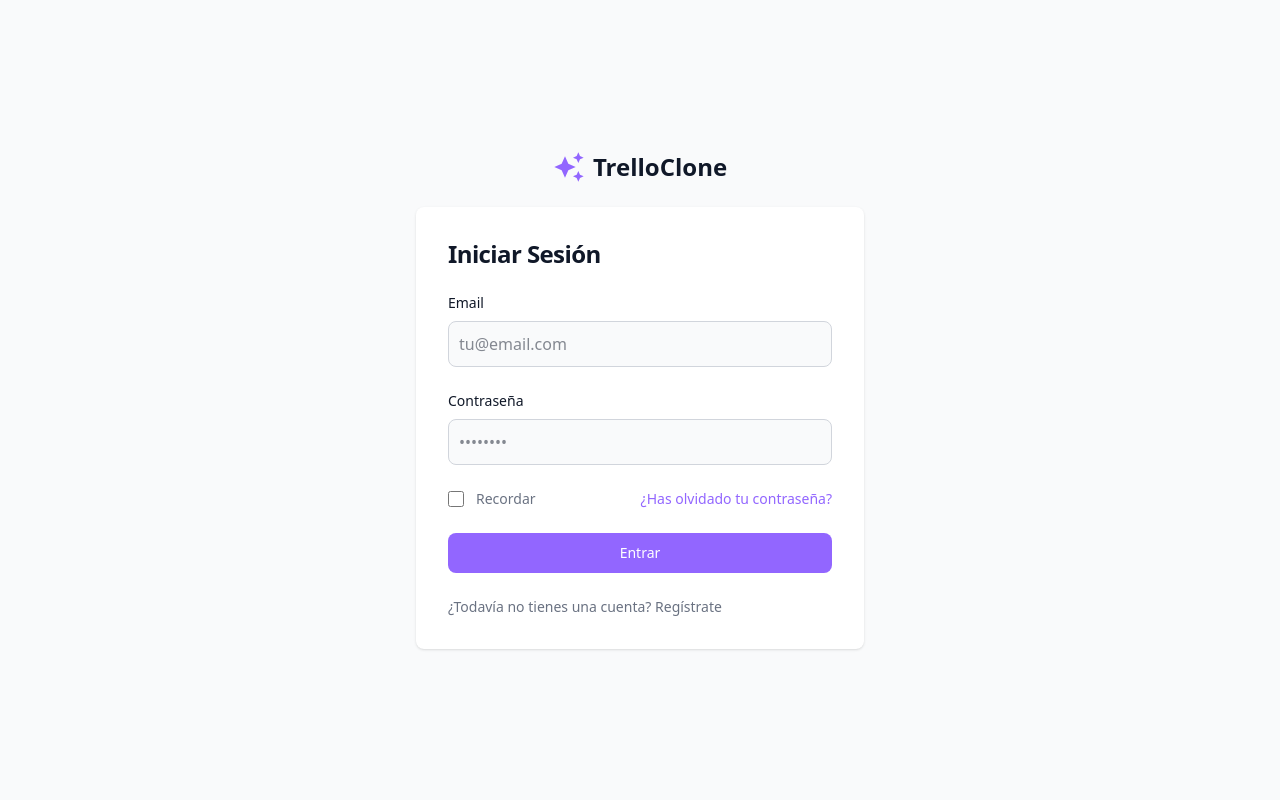
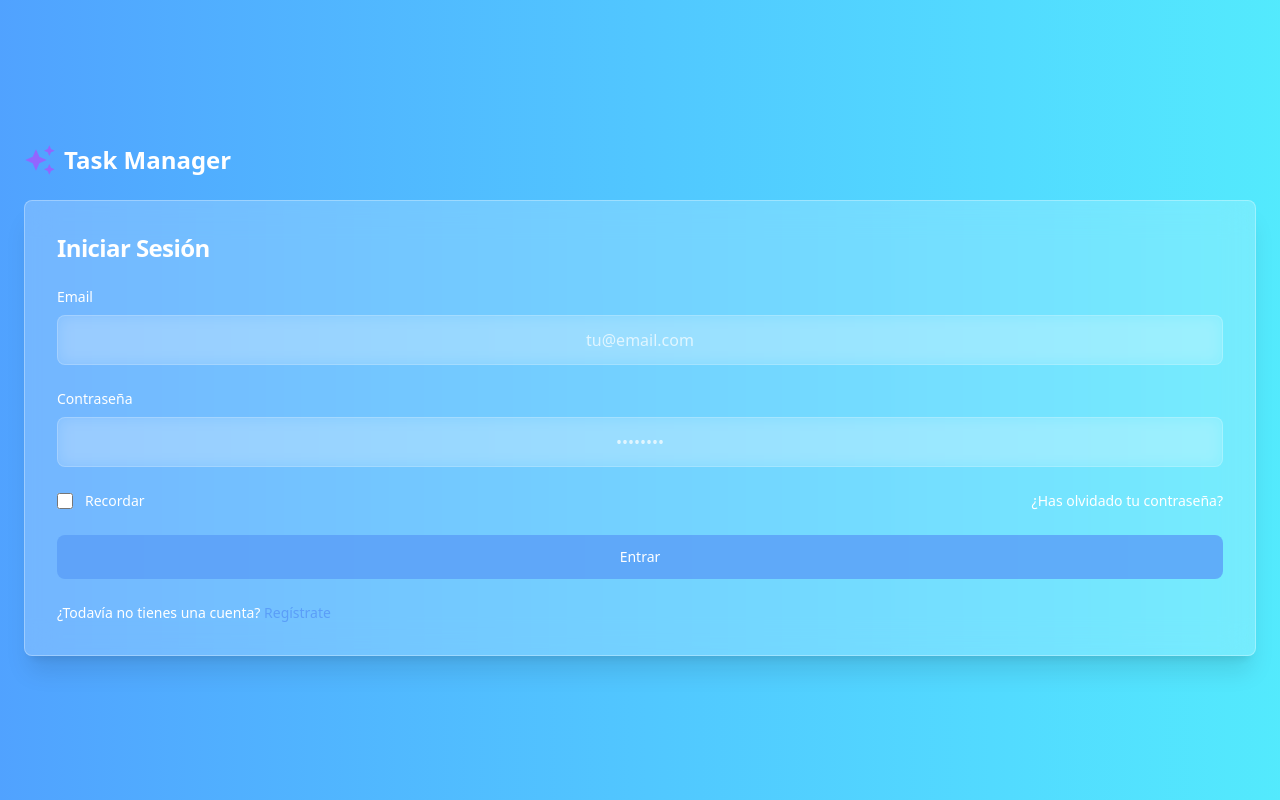
Before and after one commit to njralonso/trello-clone-mern, a React (Vite) app in the folder client/: page / in a window 1280 px wide. Built offline with nearby package versions, Linux system fonts and the light colour scheme.

Commit message:
eliminado bucle infinito y agregado otro estilo al login

```diff
--- a/client/src/components/LoginRegister.jsx
+++ b/client/src/components/LoginRegister.jsx
@@ -34,40 +34,68 @@ const LoginRegister = () => {
   }
 
   return (
-		<section className="bg-gray-50 dark:bg-gray-900">
-			<div className="flex flex-col items-center justify-center px-6 py-8 mx-auto md:h-screen lg:py-0">
-				<a href="#" className="flex items-center mb-6 text-2xl font-semibold text-gray-900 dark:text-white">
+    <section className="bg-gradient-to-r from-blue-400 to-cyan-300 via-red min-h-screen flex items-center justify-center">
+      <div className="container mx-auto px-6 py-8">
+        <a href="#" className="flex items-center mb-6 text-2xl font-semibold text-white">
           <img className="w-8 h-8 mr-2" src={TrelloCloneIcon} alt="logo" />
-					TrelloClone
+          Task Manager
         </a>
-				<div className="w-full bg-white rounded-lg shadow dark:border md:mt-0 sm:max-w-md xl:p-0 dark:bg-gray-800 dark:border-gray-700">
+        <div className="w-full rounded-lg shadow-xl backdrop-blur-lg bg-white/20 border border-white/30">
           <div className="p-6 space-y-4 md:space-y-6 sm:p-8">
-						<h1 className="text-xl font-bold leading-tight tracking-tight text-gray-900 md:text-2xl dark:text-white">
+            <h1 className="text-xl font-bold leading-tight tracking-tight text-white md:text-2xl">
               Iniciar Sesión
             </h1>
             <form className="space-y-4 md:space-y-6" onSubmit={handleSubmit}>
               <div>
-								<label htmlFor="email" className="block mb-2 text-sm font-medium text-gray-900 dark:text-white">Email</label>
-								<input value={email} onChange={(e) => setEmail(e.target.value)} type="email" name="email" id="email" className="bg-gray-50 border border-gray-300 text-gray-900 rounded-lg focus:ring-primary-600 focus:border-primary-600 block w-full p-2.5 dark:bg-gray-700 dark:border-gray-600 dark:placeholder-gray-400 dark:text-white dark:focus:ring-blue-500 dark:focus:border-blue-500" placeholder="tu@email.com" required="" />
+                <label htmlFor="email" className="block mb-2 text-sm font-medium text-white">Email</label>
+                <input
+                  value={email}
+                  onChange={(e) => setEmail(e.target.value)}
+                  type="email"
+                  name="email"
+                  id="email"
+                  className="w-full p-3 rounded-lg focus:ring-blue-500 focus:border-blue-500 backdrop-blur-sm bg-white/10 border border-white/20 text-white placeholder-white/70 text-center"
+                  placeholder="tu@email.com"
+                  required
+                />
               </div>
               <div>
-								<label htmlFor="password" className="block mb-2 text-sm font-medium text-gray-900 dark:text-white">Contraseña</label>
-								<input value={password} onChange={(e) => setPassword(e.target.value)} type="password" name="password" id="password" placeholder="••••••••" className="bg-gray-50 border border-gray-300 text-gray-900 rounded-lg focus:ring-primary-600 focus:border-primary-600 block w-full p-2.5 dark:bg-gray-700 dark:border-gray-600 dark:placeholder-gray-400 dark:text-white dark:focus:ring-blue-500 dark:focus:border-blue-500" required="" />
+                <label htmlFor="password" className="block mb-2 text-sm font-medium text-white">Contraseña</label>
+                <input
+                  value={password}
+                  onChange={(e) => setPassword(e.target.value)}
+                  type="password"
+                  name="password"
+                  id="password"
+                  placeholder="••••••••"
+                  className="w-full p-3 rounded-lg focus:ring-blue-500 focus:border-blue-500 backdrop-blur-sm bg-white/10 border border-white/20 text-white placeholder-white/70 text-center"
+                  required
+                />
               </div>
               <div className="flex items-center justify-between">
                 <div className="flex items-start">
                   <div className="flex items-center h-5">
-										<input id="remember" aria-describedby="remember" type="checkbox" className="w-4 h-4 border border-gray-300 rounded bg-gray-50 focus:ring-3 focus:ring-primary-300 dark:bg-gray-700 dark:border-gray-600 dark:focus:ring-primary-600 dark:ring-offset-gray-800" required="" />
+                    <input
+                      id="remember"
+                      aria-describedby="remember"
+                      type="checkbox"
+                      className="w-4 h-4 rounded bg-white/30 focus:ring-3 focus:ring-blue-300 dark:bg-gray-700 dark:border-gray-600 dark:focus:ring-blue-600 dark:ring-offset-gray-800"
+                    />
                   </div>
                   <div className="ml-3 text-sm">
-										<label htmlFor="remember" className="text-gray-500 dark:text-gray-300">Recordar</label>
+                    <label htmlFor="remember" className="text-white">Recordar</label>
                   </div>
                 </div>
-								<a href="#" className="text-sm font-medium text-primary-600 hover:underline dark:text-primary-500 text-[#9266ff]">¿Has olvidado tu contraseña?</a>
+                <a href="#" className="text-sm font-medium text-white hover:underline text-[#5b9ef8]">¿Has olvidado tu contraseña?</a>
               </div>
-							<button type="submit" className="w-full text-white bg-[#9266ff] hover:bg-[##9266ff] focus:ring-4 focus:outline-none focus:ring-[##9266ff] font-medium rounded-lg text-sm px-5 py-2.5 text-center dark:bg-[##9266ff] dark:hover:bg-[##9255ff] dark:focus:ring-[##9266ff]">Entrar</button>
-							<p className="text-sm font-light text-gray-500 dark:text-gray-400">
-								¿Todavía no tienes una cuenta? <a href="#" className="font-medium text-primary-600 hover:underline dark:text-primary-500">Regístrate</a>
+              <button
+                type="submit"
+                className="w-full py-3 rounded-lg text-sm font-medium text-center bg-[#5b9ef8]/80 hover:bg-[#5b9ef8]/90 text-white transition ease-in-out duration-300"
+              >
+                Entrar
+              </button>
+              <p className="text-sm font-light text-white">
+                ¿Todavía no tienes una cuenta? <a href="#" className="font-medium text-[#5b9ef8] hover:underline">Regístrate</a>
               </p>
             </form>
           </div>
--- a/client/src/hooks/useGetBoards.jsx
+++ b/client/src/hooks/useGetBoards.jsx
@@ -11,7 +11,7 @@ const useGetBoards = () => {
 			}
 			fecthBoards()
 		} catch (error) { }
-	}, [board])
+	}, [])
 
 	return board
 }
```
Lines whose indentation alone changed are shown as unchanged.
